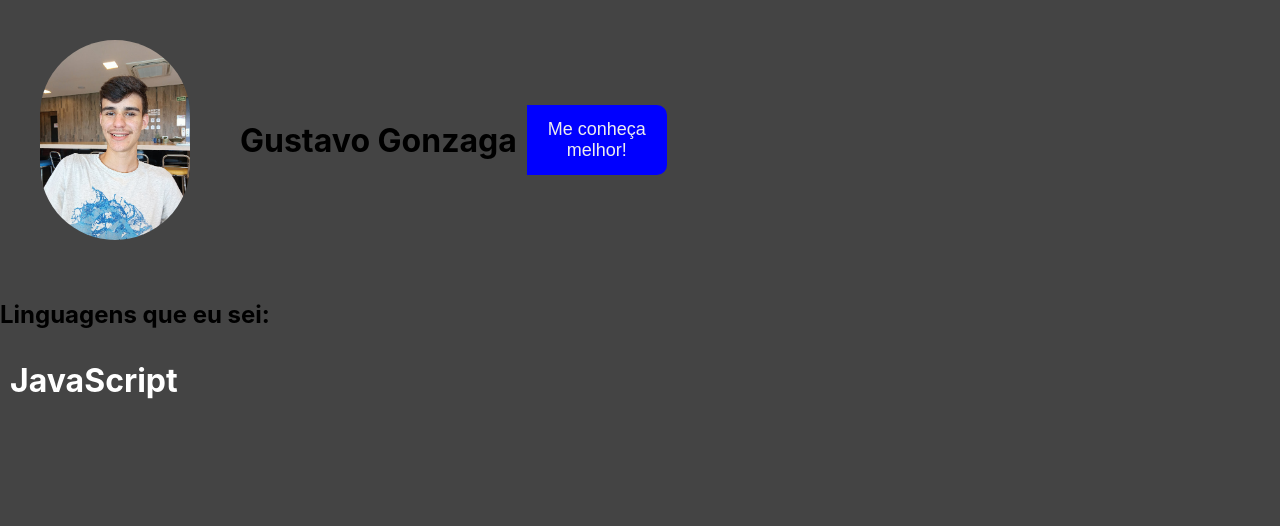
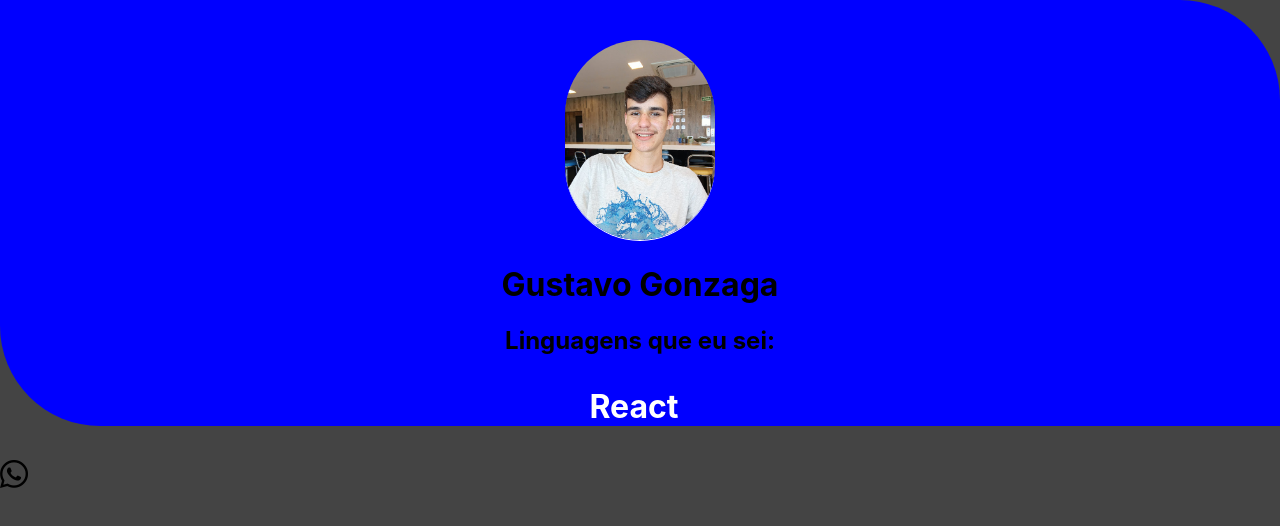
Before and after one commit to GonzagaGustavo/portifolio, a React (Create React App) app: page / in a window 1280 px wide. Shown: the top 526 px of the page. Built offline with nearby package versions, Linux system fonts and the light colour scheme.

Commit message:
Mechendo no css

```diff
--- a/public/index.html
+++ b/public/index.html
@@ -10,6 +10,7 @@
       content="Web site created using create-react-app"
     />
     <link rel="apple-touch-icon" href="%PUBLIC_URL%/logo192.png" />
+    <link rel="stylesheet" href="https://use.fontawesome.com/releases/v5.2.0/css/all.css" >
     <!--
       manifest.json provides metadata used when your web app is installed on a
       user's mobile device or desktop. See https://developers.google.com/web/fundamentals/web-app-manifest/
--- a/src/Components/Button.css
+++ b/src/Components/Button.css
@@ -1,8 +1,8 @@
-button {
+/* button {
     background-color: blue;
     color: #eee;
     border: none;
     cursor: pointer;
     border-radius: 0 10px 10px 0;
     font-size: 18px;
-}
+} */
--- a/src/Components/Home.css
+++ b/src/Components/Home.css
@@ -1,17 +1,19 @@
 .home-container {
-    display: flex;
-    flex: 1;
     align-items: center;
+    text-align: center;
+    justify-content: center;
+    height: 10%;
+    background-color: blue;
+    border-radius: 0 100px 0 100px;
 }
 .eu {
     height: 200px;
     width: 150px;
     border-radius: 100px;
-    margin: 40px;
+    box-shadow: 0 1px 0 0px white;
+    margin-top: 40px;
 }
-h1 {
-    margin: 10px;
-}
+
 .button {
     height: 70px;
     width: 140px;
@@ -19,3 +21,7 @@ h1 {
 .typical {
     color: white;
 }
+.languages {
+    text-align: center;
+    background-color: blue;
+}
--- a/src/Components/Home.jsx
+++ b/src/Components/Home.jsx
@@ -8,11 +8,10 @@ function Home() {
     return (
         <div>
         <div className='home-container'>
+
             <img src={a} alt=""  className='eu'/>
             <h1>Gustavo Gonzaga</h1>
-            <Button>Me conheça melhor!</Button>
-        </div>
-        <div>
+
             <h2>Linguagens que eu sei:</h2>
             <h1 className='typical'>
                 {" "}
@@ -20,16 +19,19 @@ function Home() {
             loop={Infinity}
             steps={[
                 "HTML",
-                1000,
+                2000,
                 "CSS",
-                1000,
+                2000,
                 "React",
-                1000,
+                2000,
                 "JavaScript",
-                1000,
+                2000,
             ]}
             />
             </h1>
+        </div>
+        <div className='wts'>
+        <i class="fab fa-whatsapp fa-2x" id='wts'></i>
         </div>
         </div>
     )
--- a/src/index.css
+++ b/src/index.css
@@ -5,6 +5,7 @@ body {
     sans-serif;
   -webkit-font-smoothing: antialiased;
   -moz-osx-font-smoothing: grayscale;
+  box-sizing: border-box;
 }
 
 code {
```
